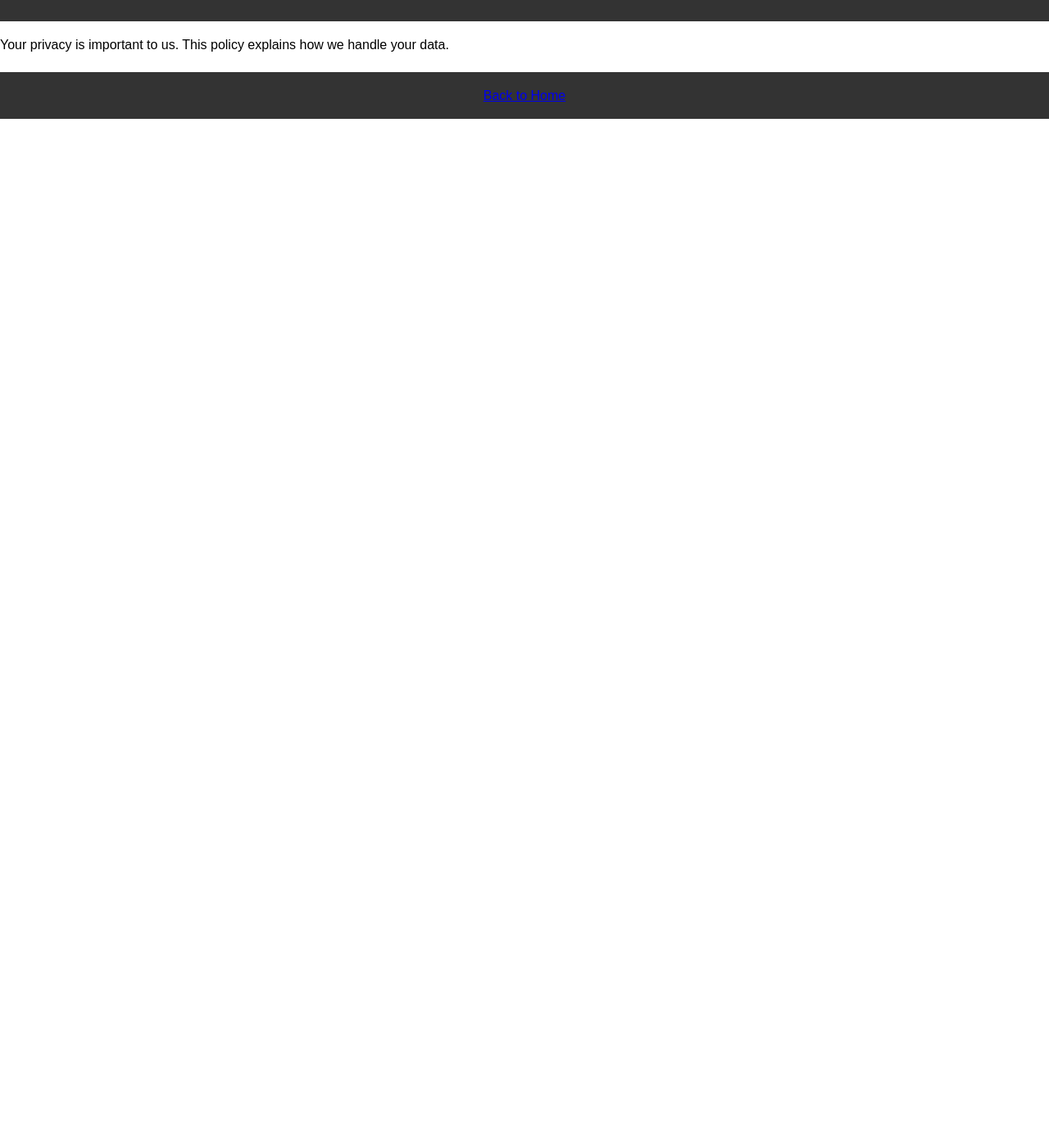
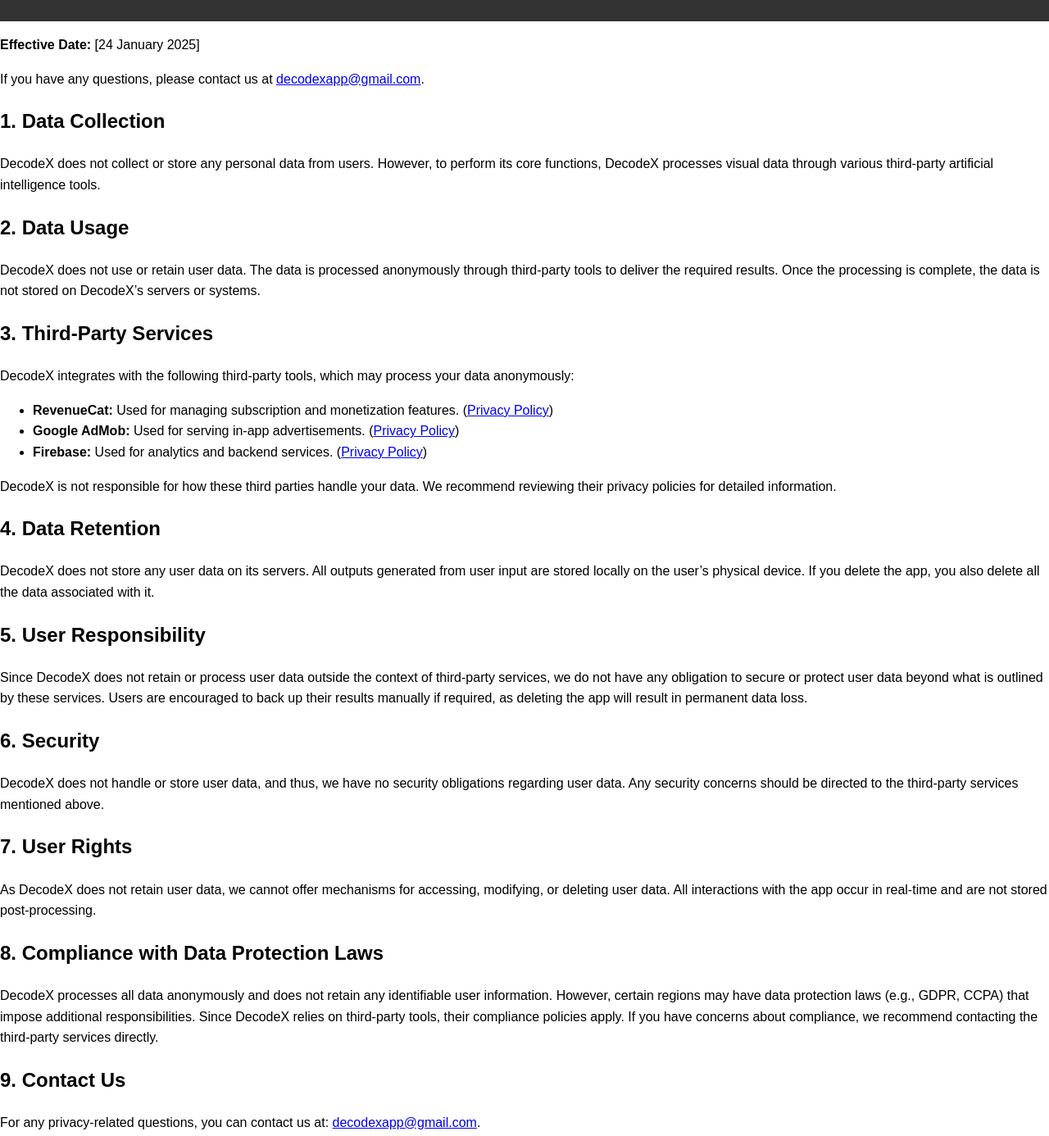
Before and after one commit to TolgaKaramese/DecodeX, a plain HTML site: page privacy-policy.html in a window 1280 px wide. Shown: the part 100-1486 px from the top of the page at 82% size. Before the commit the page ends 800 px from the top, so only its background shows below. Drawn offline with Linux system fonts and the light colour scheme.

Commit message:
Update privacy-policy.html

```diff
--- a/privacy-policy.html
+++ b/privacy-policy.html
@@ -11,7 +11,42 @@
         <h1>Privacy Policy</h1>
     </header>
     <main>
-        <p>Your privacy is important to us. This policy explains how we handle your data.</p>
+    <p><strong>Effective Date:</strong> [24 January 2025]</p>
+    <p>If you have any questions, please contact us at <a href="mailto:decodexapp@gmail.com">decodexapp@gmail.com</a>.</p>
+
+    <h2>1. Data Collection</h2>
+    <p>DecodeX does not collect or store any personal data from users. However, to perform its core functions, DecodeX processes visual data through various third-party artificial intelligence tools.</p>
+
+    <h2>2. Data Usage</h2>
+    <p>DecodeX does not use or retain user data. The data is processed anonymously through third-party tools to deliver the required results. Once the processing is complete, the data is not stored on DecodeX’s servers or systems.</p>
+
+    <h2>3. Third-Party Services</h2>
+    <p>DecodeX integrates with the following third-party tools, which may process your data anonymously:</p>
+    <ul>
+        <li><strong>RevenueCat:</strong> Used for managing subscription and monetization features. (<a href="https://www.revenuecat.com/privacy" target="_blank">Privacy Policy</a>)</li>
+        <li><strong>Google AdMob:</strong> Used for serving in-app advertisements. (<a href="https://policies.google.com/privacy" target="_blank">Privacy Policy</a>)</li>
+        <li><strong>Firebase:</strong> Used for analytics and backend services. (<a href="https://firebase.google.com/support/privacy" target="_blank">Privacy Policy</a>)</li>
+    </ul>
+    <p>DecodeX is not responsible for how these third parties handle your data. We recommend reviewing their privacy policies for detailed information.</p>
+
+    <h2>4. Data Retention</h2>
+    <p>DecodeX does not store any user data on its servers. All outputs generated from user input are stored locally on the user’s physical device. If you delete the app, you also delete all the data associated with it.</p>
+
+    <h2>5. User Responsibility</h2>
+    <p>Since DecodeX does not retain or process user data outside the context of third-party services, we do not have any obligation to secure or protect user data beyond what is outlined by these services. Users are encouraged to back up their results manually if required, as deleting the app will result in permanent data loss.</p>
+
+    <h2>6. Security</h2>
+    <p>DecodeX does not handle or store user data, and thus, we have no security obligations regarding user data. Any security concerns should be directed to the third-party services mentioned above.</p>
+
+    <h2>7. User Rights</h2>
+    <p>As DecodeX does not retain user data, we cannot offer mechanisms for accessing, modifying, or deleting user data. All interactions with the app occur in real-time and are not stored post-processing.</p>
+
+    <h2>8. Compliance with Data Protection Laws</h2>
+    <p>DecodeX processes all data anonymously and does not retain any identifiable user information. However, certain regions may have data protection laws (e.g., GDPR, CCPA) that impose additional responsibilities. Since DecodeX relies on third-party tools, their compliance policies apply. If you have concerns about compliance, we recommend contacting the third-party services directly.</p>
+
+    <h2>9. Contact Us</h2>
+    <p>For any privacy-related questions, you can contact us at: <a href="mailto:decodexapp@gmail.com">decodexapp@gmail.com</a>.</p>
+
     </main>
     <footer>
         <a href="index.html">Back to Home</a>
```
